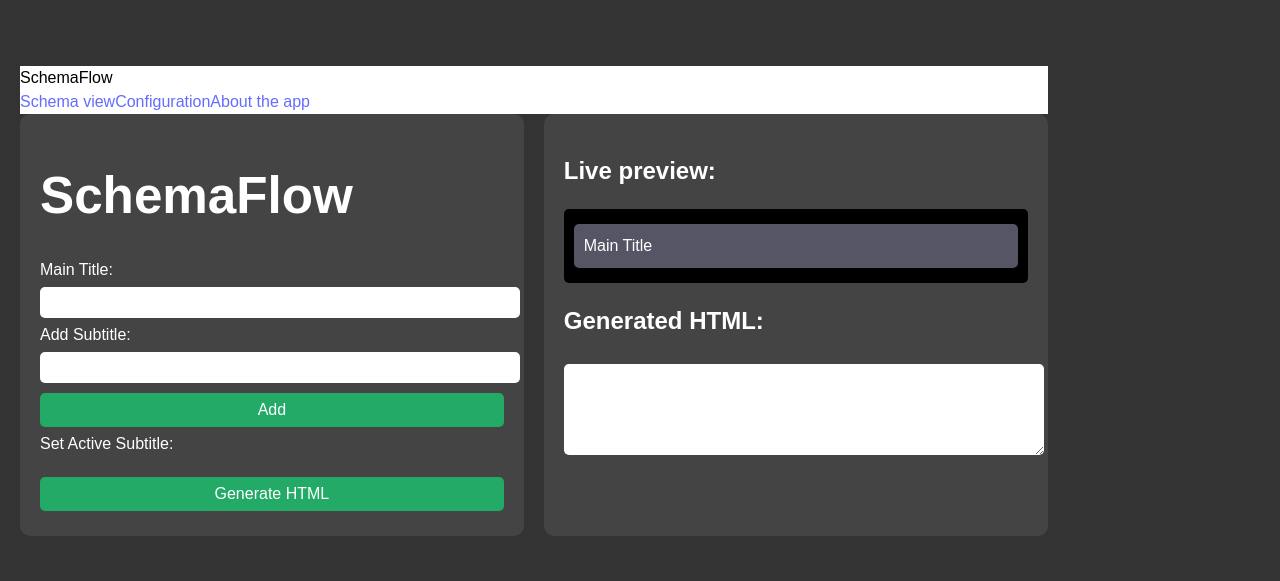
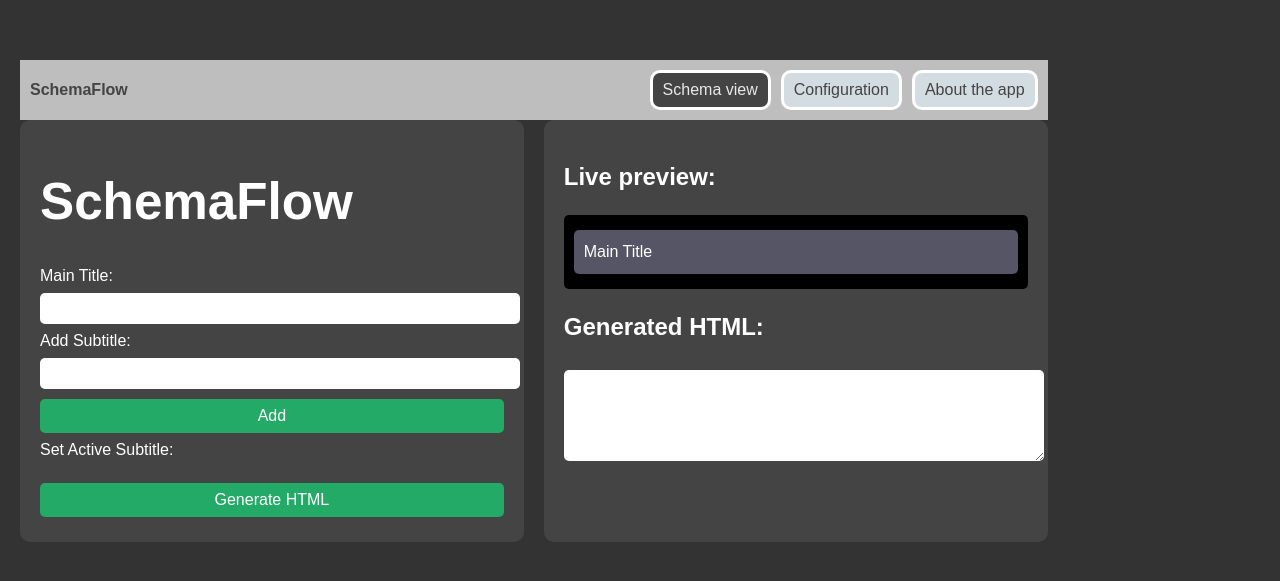
Before and after one commit to KiRZeN24/SchemaFlow, a React (Vite) app: page / in a window 1280 px wide. Shown: the part 119-700 px from the top of the page. Built offline with nearby package versions, Linux system fonts and the light colour scheme.

Commit message:
Improve the CSS styles for the navbar (#23)

```diff
--- a/src/navbar.css
+++ b/src/navbar.css
@@ -1,6 +1,32 @@
 .navbar {
-    background-color: white;
+    background-color: #bebebe;
+    display: flex;
+    justify-content: space-between;
+    padding: 10px;
+    align-content: center;
   }
   .navbar-title {
-    color:black;
+    display: flex;
+    align-items: center;
+    color:#444444;
+    font-weight: bold;
   }
+
+  .navbar-buttons {
+    display:flex;
+    gap: 10px;
+  }
+  .navbar-buttons > a {
+    background-color: #d3dce1;
+    color: #444444;
+    padding: 5px 10px;
+    border-style: solid ;
+    border-radius: 10px;
+    border-color:white;
+    text-decoration: none;
+  }
+
+  .navbar-buttons > a.active {
+    background-color: #444444;
+    color: #e8e8e8;
+  }
--- a/src/navbar.tsx
+++ b/src/navbar.tsx
@@ -4,9 +4,11 @@ const Navbar: React.FC = () => {
   return (
     <nav className="navbar">
       <div className="navbar-title">SchemaFlow</div>
-      <a href="/" className="href">Schema view</a>
-      <a href="/configuration" className="href">Configuration</a>
-      <a href="/about" className="href">About the app</a>
+      <div className="navbar-buttons">
+        <a href="/" className="active">Schema view</a>
+        <a href="/configuration">Configuration</a>
+        <a href="/about">About the app</a>
+      </div>
     </nav>
   );
 };
```
